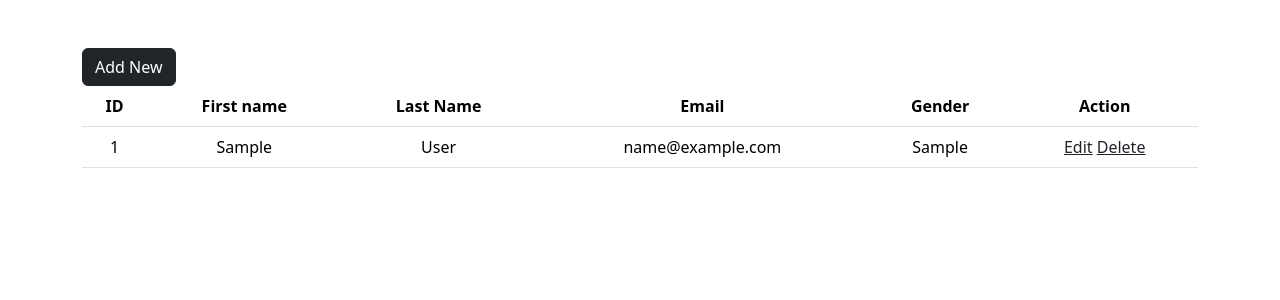
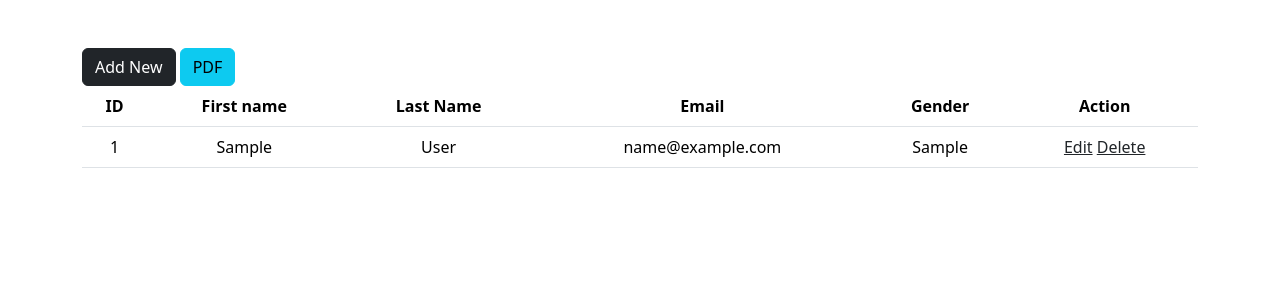
Before and after one commit to benie20-G/PHP-crud, a PHP site: page / in a window 1280 px wide. Shown: the part 58-358 px from the top of the page. Run offline with PHP 8.4, Linux system fonts and the light colour scheme; tables that the repository leaves empty or names only in its code hold one stand-in row (values such as "Sample post").

Commit message:
Update index.php

```diff
--- a/index.php
+++ b/index.php
@@ -37,7 +37,7 @@ echo '<div class="alert alert-warning alert-dismissible fade show" role="alert">
 
 
     <a href="signup.php" class="btn btn-dark">Add New</a>
-
+    <a href="generate_pdf.php" class="btn btn-info">PDF</a>
 <table class="table table_hover text-center">
   <thead class="table_dark">
     <tr>
```
